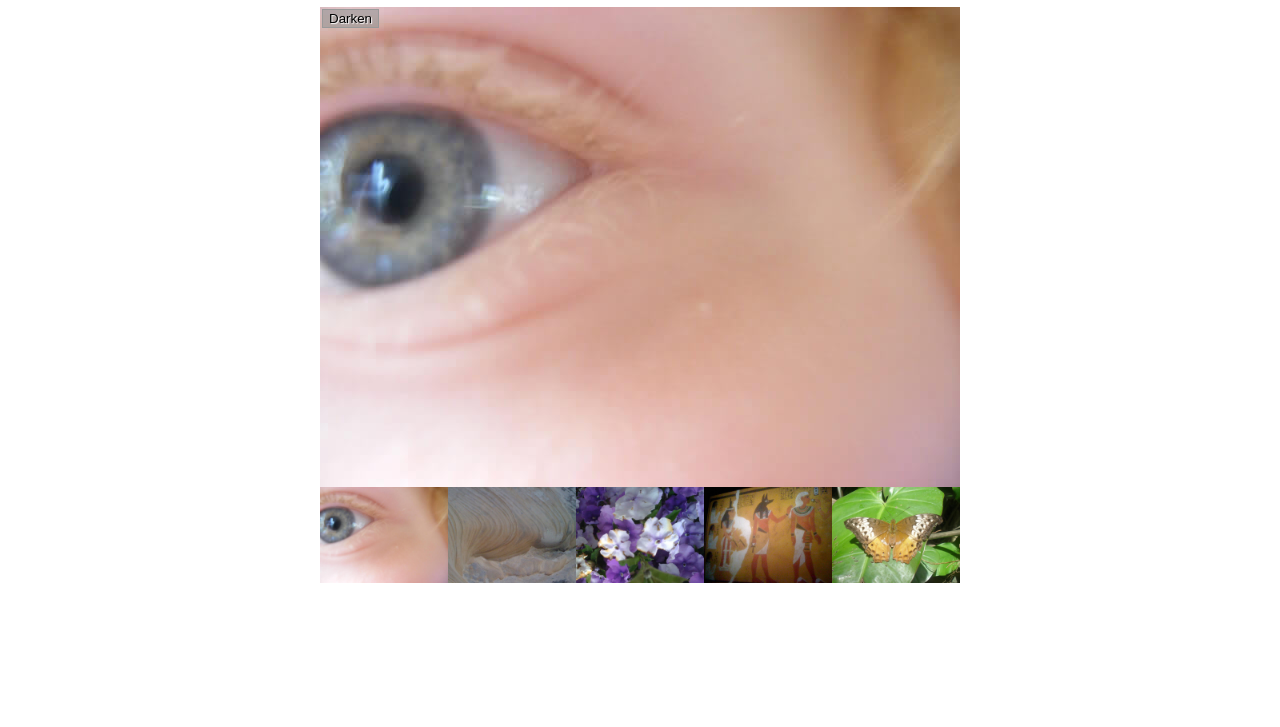
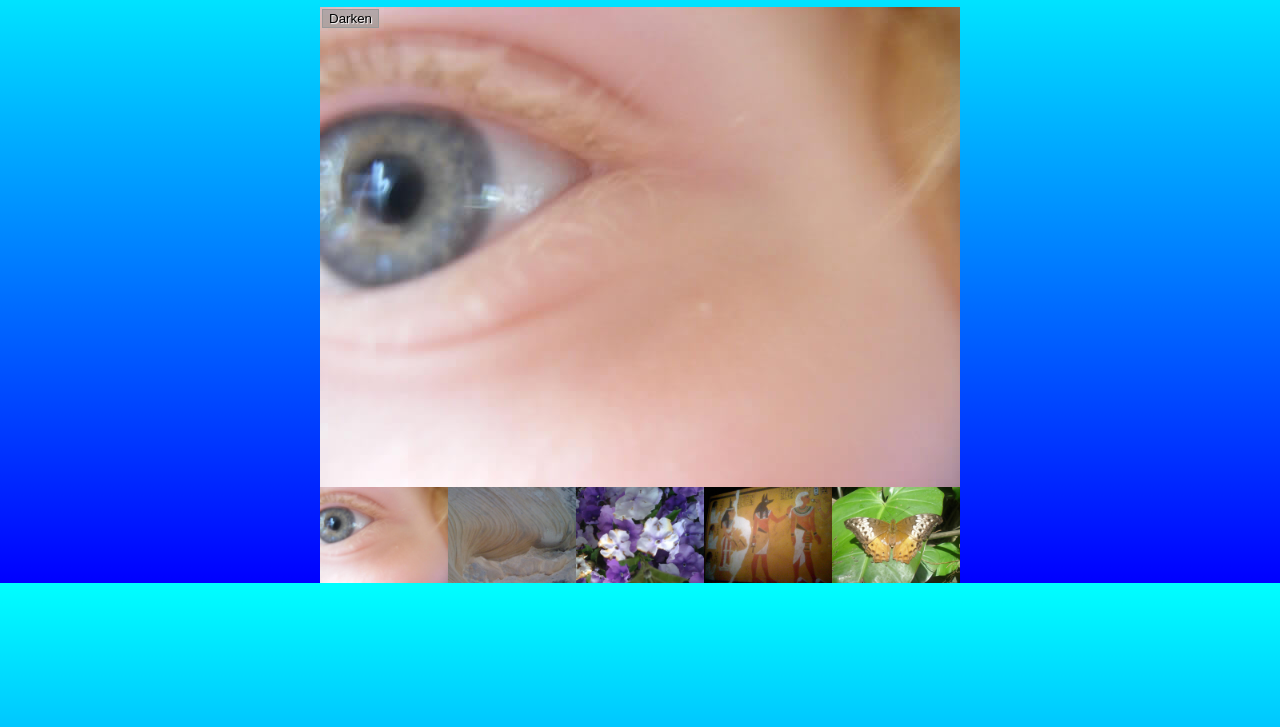
Before and after one commit to OMEGATRYON/image-gallery-project, a plain HTML site: page index.html in a window 1280 px wide. Shown: the part 73-800 px from the top of the page. Drawn offline with Linux system fonts and the light colour scheme.

Commit message:
added background color

```diff
--- a/css/style.css
+++ b/css/style.css
@@ -1,3 +1,7 @@
+html {
+  background: linear-gradient(cyan , blue);
+}
+
 h1 {
     font-family: helvetica, arial, sans-serif;
     text-align: center;
```
